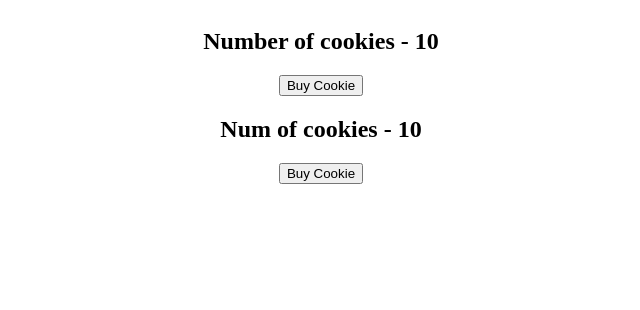
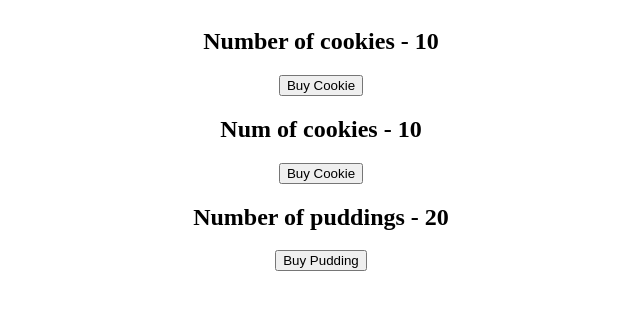
Before and after one commit to AbeLegend/ReactJs-Redux-Template, a React (Create React App) app: page / in a window 1280 px wide. Shown: the top 310 px of the page, without its empty margins (319-959 px from the left). Built offline with nearby package versions, Linux system fonts and the light colour scheme.

Commit message:
Redux combine reducers

```diff
--- a/src/App.js
+++ b/src/App.js
@@ -3,6 +3,7 @@ import { Provider } from 'react-redux';
 import store from './redux/store';
 import CookieContainer from "./components/CookieContainer";
 import HooksCookieContainer from './components/HooksCookieContainer';
+import PuddingContainer from './components/PuddingContainer';
 
 function App() {
   return (
@@ -13,6 +14,9 @@ function App() {
       <div style={{ display: 'flex', justifyContent: 'center', textAlign: 'center' }}>
         <HooksCookieContainer />
       </div>
+      <div style={{ display: 'flex', justifyContent: 'center', textAlign: 'center' }}>
+        <PuddingContainer />
+      </div>
     </Provider>
   );
 }
--- a/src/components/CookieContainer.jsx
+++ b/src/components/CookieContainer.jsx
@@ -13,8 +13,7 @@ const CookieContainer = (props) => {
 
 const mapStateToProps = (state) => {
   return {
-    numOfCookies: state.numOfCookies,
-    coba: "hai",
+    numOfCookies: state.cookie.numOfCookies,
   };
 };
 
--- a/src/components/HooksCookieContainer.jsx
+++ b/src/components/HooksCookieContainer.jsx
@@ -3,7 +3,7 @@ import { useSelector, useDispatch } from "react-redux";
 import { buyCookie } from "../redux";
 
 const HooksCookieContainer = () => {
-  const numOfCookies = useSelector((state) => state.numOfCookies);
+  const numOfCookies = useSelector((state) => state.cookie.numOfCookies);
   const dispatch = useDispatch();
   return (
     <div>
--- /dev/null
+++ b/src/components/PuddingContainer.jsx
@@ -0,0 +1,26 @@
+import React from "react";
+import { connect } from "react-redux";
+import { buyPudding } from "../redux";
+
+const PuddingContainer = (props) => {
+  return (
+    <div>
+      <h2>Number of puddings - {props.numOfPuddings}</h2>
+      <button onClick={props.buyPudding}>Buy Pudding</button>
+    </div>
+  );
+};
+
+const mapStateToProps = (state) => {
+  return {
+    numOfPuddings: state.pudding.numOfPuddings,
+  };
+};
+
+const mapDispatchToProps = (dispatch) => {
+  return {
+    buyPudding: () => dispatch(buyPudding()),
+  };
+};
+
+export default connect(mapStateToProps, mapDispatchToProps)(PuddingContainer);
--- a/src/redux/index.js
+++ b/src/redux/index.js
@@ -1 +1,2 @@
 export { buyCookie } from './cookie/cookieActions';
+export { buyPudding } from './pudding/puddingActions';
--- /dev/null
+++ b/src/redux/pudding/puddingActions.js
@@ -0,0 +1,7 @@
+import { BUY_PUDDING } from './puddingTypes';
+
+export const buyPudding = () => {
+  return {
+    type: BUY_PUDDING
+  }
+}
--- /dev/null
+++ b/src/redux/pudding/puddingReducers.js
@@ -0,0 +1,17 @@
+import { BUY_PUDDING } from './puddingTypes';
+
+const initialState = {
+  numOfPuddings: 20
+}
+
+const puddingReducer = (state = initialState, action) => {
+  switch (action.type) {
+    case BUY_PUDDING:
+      return {
+        ...state, numOfPuddings: state.numOfPuddings - 1
+      }
+    default: return state
+  }
+}
+
+export default puddingReducer;
--- /dev/null
+++ b/src/redux/pudding/puddingTypes.js
@@ -0,0 +1 @@
+export const BUY_PUDDING = 'BUY_PUDDING';
--- /dev/null
+++ b/src/redux/rootReducer.js
@@ -0,0 +1,11 @@
+import { combineReducers } from 'redux';
+
+import cookieReducer from './cookie/cookieReducers';
+import puddingReducer from './pudding/puddingReducers';
+
+const rootReducer = combineReducers({
+  cookie: cookieReducer,
+  pudding: puddingReducer
+})
+
+export default rootReducer;
--- a/src/redux/store.js
+++ b/src/redux/store.js
@@ -1,6 +1,6 @@
 import { createStore } from 'redux'
-import cookieReducer from './cookie/cookieReducers'
+import rootReducer from './rootReducer'
 
-const store = createStore(cookieReducer)
+const store = createStore(rootReducer)
 
 export default store
```
